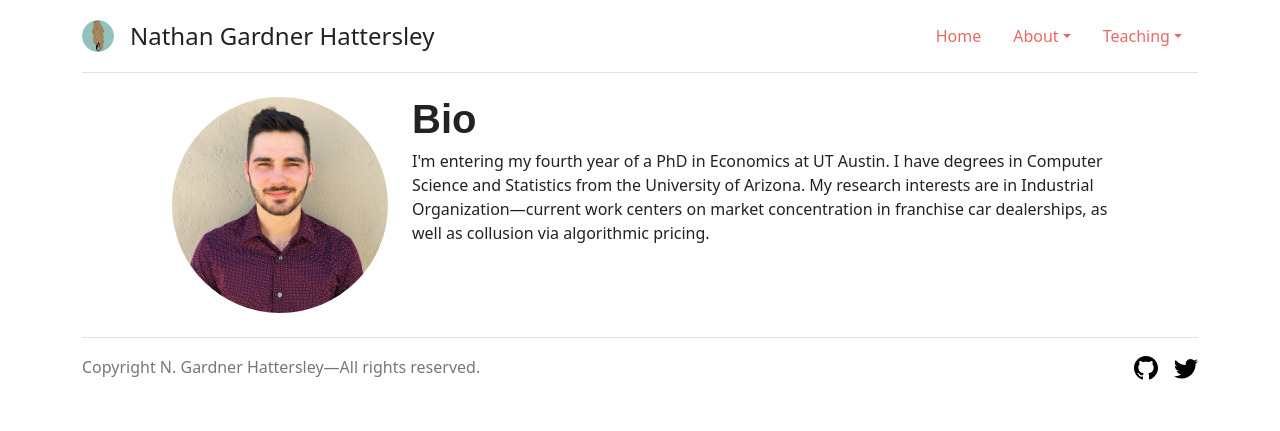
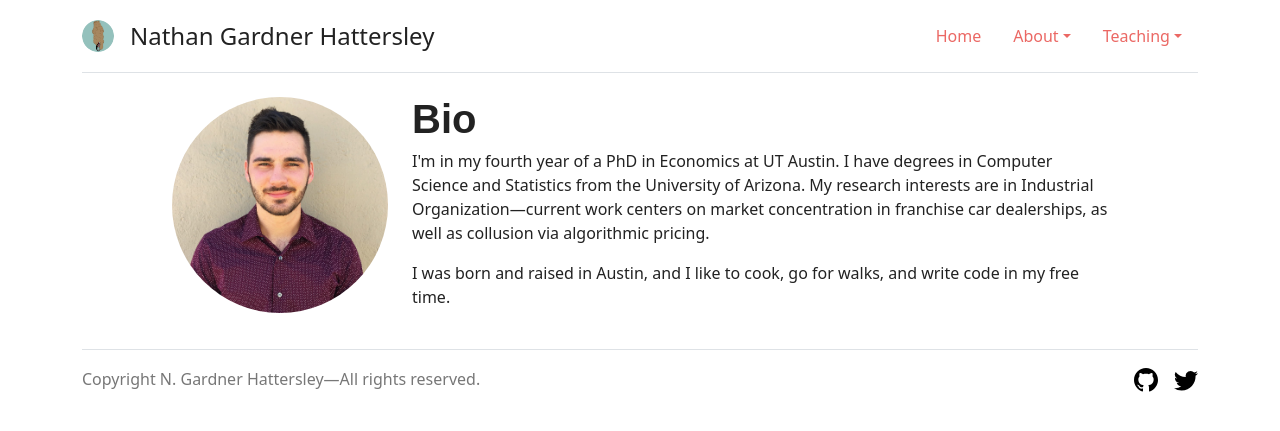
Before and after one commit to nateybear/nateybear.github.io, a Jekyll site: the page built from about.md, in a window 1280 px wide. Shown: the top 431 px of the page. Built offline with Jekyll 4.4.1, drawn with Linux system fonts in a browser that asks for light colours; nearby versions of some CDN libraries; some web fonts are replaced; our own code applies the rules of GitHub Pages for plain Markdown files.

Commit message:
update bio

```diff
--- a/about.md
+++ b/about.md
@@ -4,7 +4,9 @@
 </div>
 <div class="col-md-9 col-xs-12">
 <h1>Bio</h1>
-<p>I'm entering my fourth year of a PhD in Economics at UT Austin. I have degrees in Computer Science and Statistics from the University of Arizona. My research interests are in Industrial Organization—current work centers on market concentration in franchise car dealerships, as well as collusion via algorithmic pricing.</p>
+<p>I'm in my fourth year of a PhD in Economics at UT Austin. I have degrees in Computer Science and Statistics from the University of Arizona. My research interests are in Industrial Organization—current work centers on market concentration in franchise car dealerships, as well as collusion via algorithmic pricing.</p>
+
+<p>I was born and raised in Austin, and I like to cook, go for walks, and write code in my free time.</p>
 </div>
 
 </div>
```
